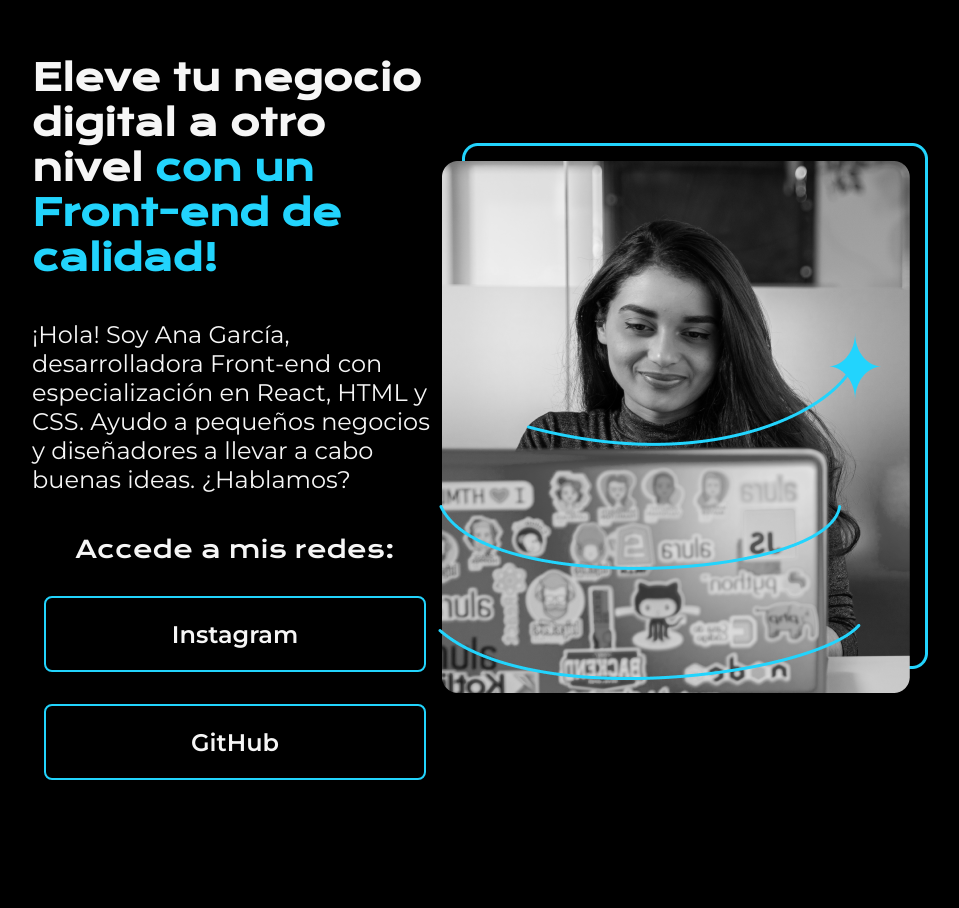
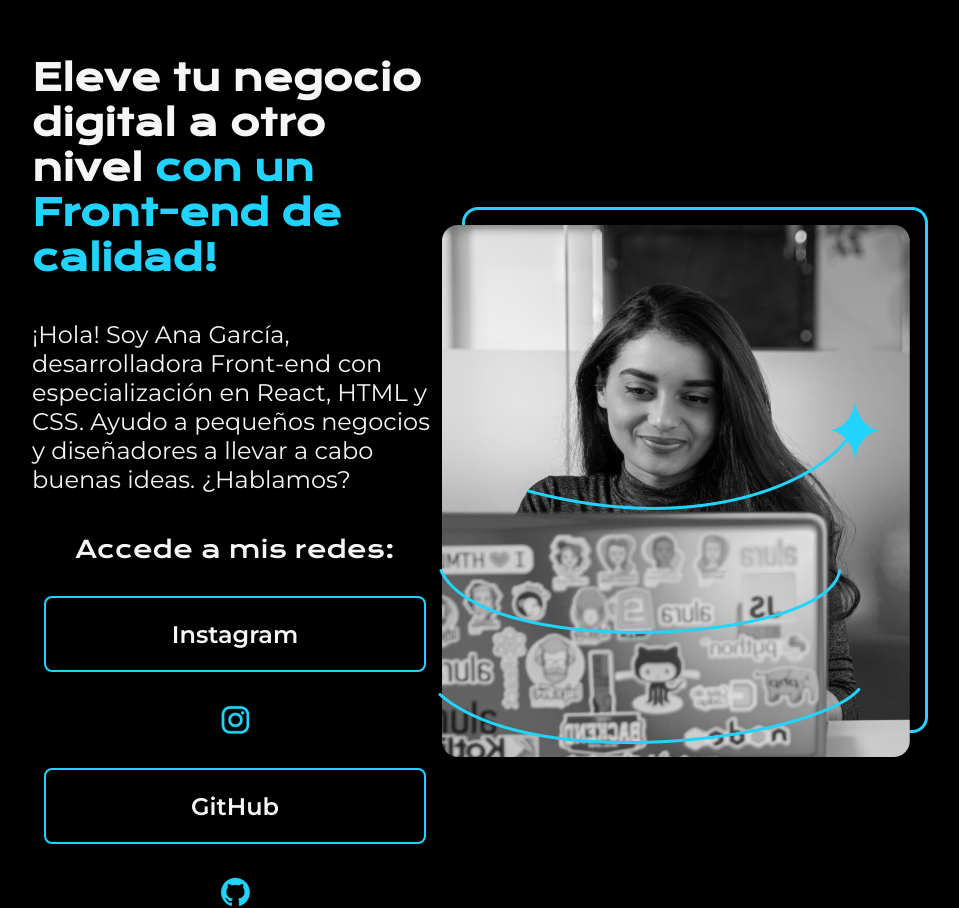
Before and after one commit to ElianaMendez/pagina_presentacion, a plain HTML site: page index.html in a window 1280 px wide. Shown: the part 137-1045 px from the top of the page, without its empty margins (160-1119 px from the left). Before the commit the page ends 992 px from the top, so only its background shows below. Drawn offline with nearby package versions, Linux system fonts and the light colour scheme.

Commit message:
estilizando botones con imagenes

```diff
--- a/index.html
+++ b/index.html
@@ -25,7 +25,9 @@
             <div class="presentacion__enlaces">
                 <h2 class="presentacion__enlaces__subtitulos">Accede a mis redes:</h2>
                 <a class="presentacion__enlaces__link" href="https://instagram.com/">Instagram</a>
+                <img src="assets/instagram.png">
                 <a class="presentacion__enlaces__link" href="https://github.com/">GitHub</a>
+                <img src="./assets/github.png">
             </div>
         </section>
             <img src="Imagem.png" alt="Foto de Ana García desarrolando un proyecto">
```
